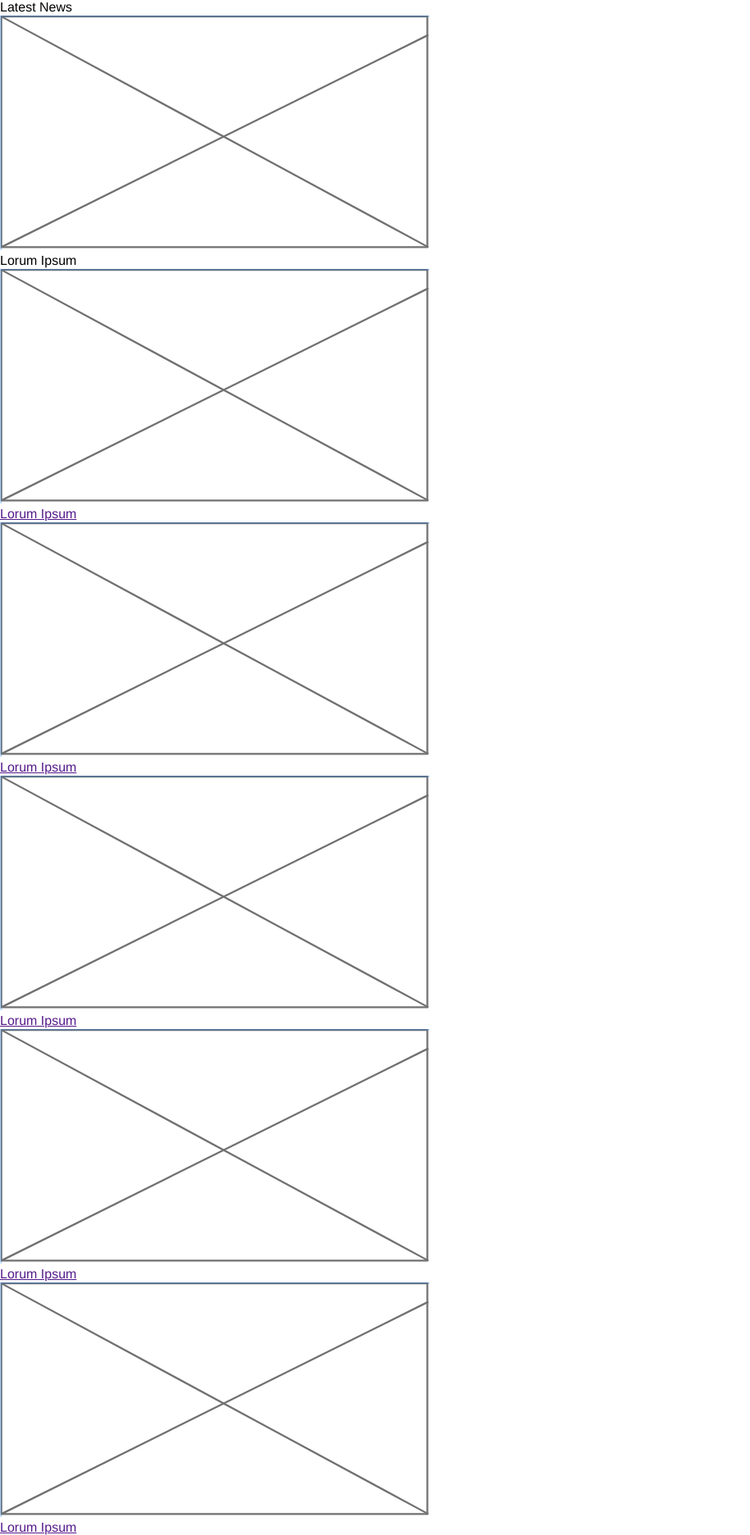
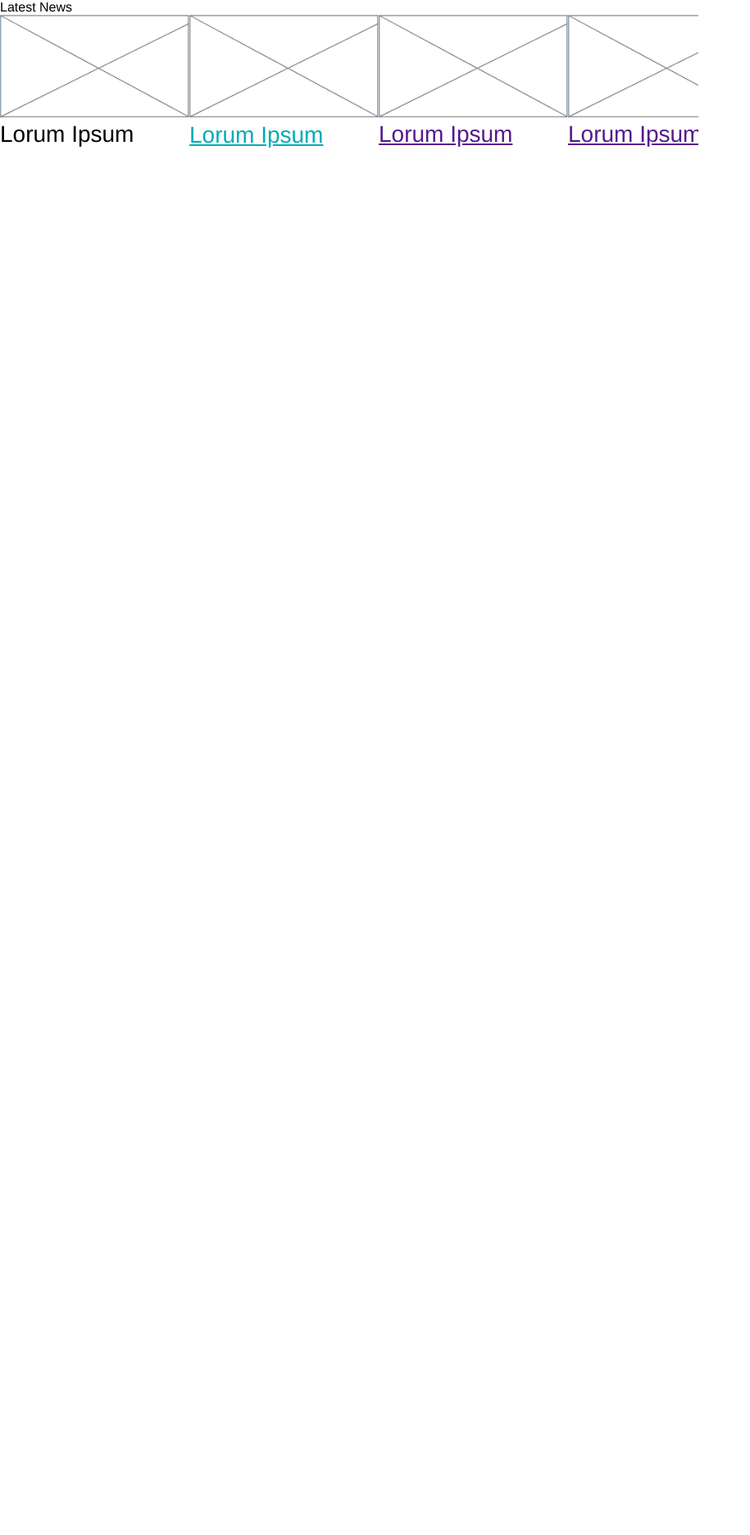
Before and after one commit to ronaldNederveen/PearCollege, a PHP site: page /latest-news.php in a window 1280 px wide. Shown: the whole page at 82% size, without its empty margins (0-915 px from the left). After the commit the page ends 180 px from the top, so only its background shows below. Run offline with PHP 8.4, Linux system fonts and the light colour scheme.

Commit message:
Merge branch 'developer' of https://github.com/ronaldNederveen/PearCollege into developer
css latest news style aanmaak

```diff
--- a/assets/css/style.css
+++ b/assets/css/style.css
@@ -297,6 +297,34 @@ header {
 
 /*End od Head style*/
 
+/*Latest news style*/
+
+.latest-news {
+    display: flex;
+    width: 852px;
+    height: 543px;
+    background-color: #ffffff;
+    overflow-y: scroll;
+    font-family: 'Helvetica Neue', 'Helvetica', 'sans-serif';
+}
+
+.imgln {
+    width: 231px;
+    height: 126px;
+}
+
+.lntext {
+    font-size: 28px;
+}
+
+.link-news {
+    font-size: 18px;
+    color:#01ACB4;
+}
+
+
+
+/*End of latest news style*/
 
 /* Applications style*/
 
@@ -307,7 +335,7 @@ header {
     justify-content: space-between;
 }
 
-.app {
+.app {font-style: ;
     width: 150px;
     height: 150px;
     border: 1px solid black;
```
